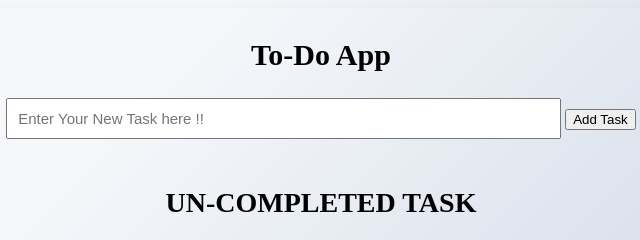
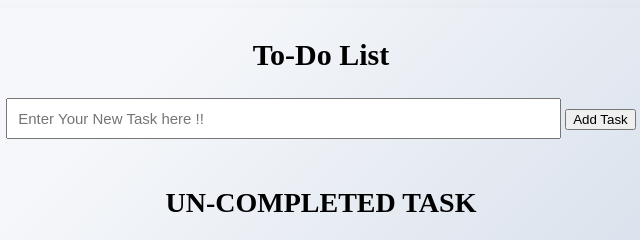
Before and after one commit to omkarborude/To-Do-JS, a plain HTML site: page index.html in a window 1280 px wide. Shown: the top 240 px of the page, 319-959 px from the left. Drawn offline with Linux system fonts and the light colour scheme.

Commit message:
Refactor

```diff
--- a/index.html
+++ b/index.html
@@ -13,7 +13,7 @@
 
         <!-- top -->
         <div class="nav">
-            <h1>To-Do App</h1>
+            <h1>To-Do List </h1>
         </div>
 
         <!-- input -->
```
